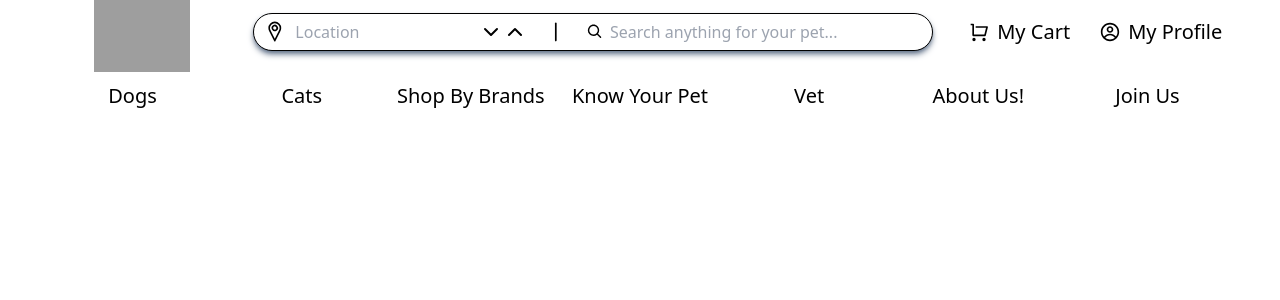
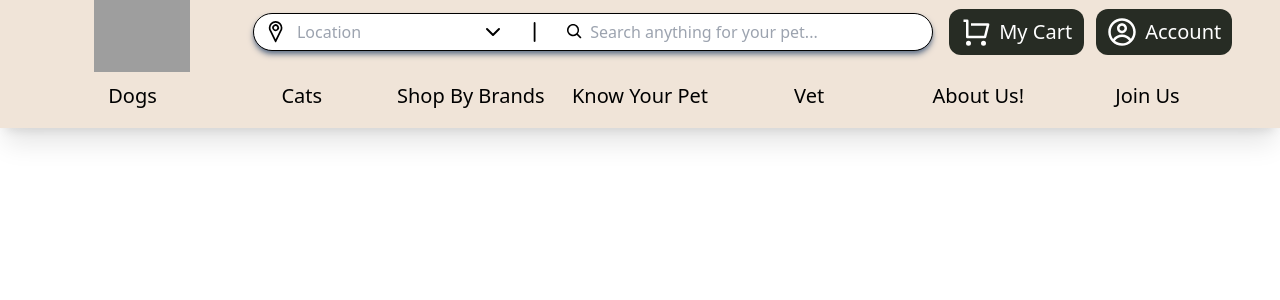
Before and after one commit to tara122333/Pawpi, a React (Create React App) app in the folder client/: page / in a window 1280 px wide. Shown: the top 300 px of the page. Built offline with nearby package versions, Linux system fonts and the light colour scheme; grey boxes are pictures that could not be loaded; the HTML template or start-up script is replaced by a standard one.

Commit message:
Navbar updated

```diff
--- a/client/src/Component/Navbar/Navbar.jsx
+++ b/client/src/Component/Navbar/Navbar.jsx
@@ -1,4 +1,4 @@
-import React from 'react';
+import React, { useState } from 'react';
 import {VscLocation} from "react-icons/vsc";
 import {TbChevronDown,TbChevronUp} from "react-icons/tb";
 import {RxDividerVertical} from "react-icons/rx";
@@ -12,7 +12,7 @@ import LOGO from "../../pawpi_logo.png";
 const NavSm=()=>{
   return(
     <>
-      <div className="h-24 w-full shadow-lg shadow-slate-500 bg-creame">
+      <div className="h-24 w-full shadow-lg py-1 bg-creame">
         <div className="w-full h-3/5 flex items-center justify-around px-2 ">
           <div className="w-1/5 h-full flex items-center justify-start">
             <FiMenu className="text-2xl"/>
@@ -65,12 +65,13 @@ const NavMd=()=>{
 
 //for large devices
 const NavLg=()=>{
+  const [isTemp , setIsTemp] = useState(false);
   return(
     <>
-      <div className="w-full h-32 ">
+      <div className="w-full h-32 bg-creame shadow-xl">
         <div className="flex items-center justify-between px-12 py-2 h-1/2 w-full">
           <div className="w-1/6 h-full flex items-center justify-center">
-            <div className="w-24 h-20 ">
+            <div className="w-24 h-20 cursor-pointer">
             <img src={LOGO}
             alt="logo"
             className="w-full h-full"
@@ -82,13 +83,17 @@ const NavLg=()=>{
             <VscLocation className="text-4xl"/>
 
               <input type="search"
-              className="w-44 h-full text-md text-blue-500 outline-none"
+              className="w-44 h-full text-md text-blue-500 outline-none "
               placeholder="Location "
+              onClick={ ()=> setIsTemp((prev)=> !prev) }
               />
 
-              <div className="text-2xl flex items-center py-2">
-                <TbChevronDown />
-                <TbChevronUp />
+              <div className="text-2xl flex items-center py-2 cursor-pointer">
+
+
+                {
+                  isTemp ? <TbChevronUp onClick={ ()=> setIsTemp((prev)=> !prev) }/> : <TbChevronDown onClick={ ()=> setIsTemp((prev)=> !prev) } />
+                }
               </div>
 
               <RxDividerVertical className="mx-2 text-4xl"/>
@@ -100,15 +105,15 @@ const NavLg=()=>{
               />
           </div>
 
-          <div className="w-1/4 bg-white flex items-center h-4/5 text-xl">
-            <div className="flex items-center justify-center w-full gap-2 hover:bg-orange-300 hover:border border-blue-500 rounded-xl hover:text-blue-500 cursor-pointer">
-              <RiShoppingCartLine/>
+          <div className="w-1/4 flex items-center h-4/5 text-xl gap-3">
+            <div className="flex items-center justify-center w-full gap-2 py-2 bg-royal-green text-white hover:bg-orange-200 hover:border border-blue-700 rounded-xl hover:text-blue-700 cursor-pointer">
+              <RiShoppingCartLine className="text-3xl"/>
               <h1>My Cart</h1>
             </div>
 
-            <div className="flex items-center justify-center w-full gap-2 hover:bg-orange-300 hover:border border-blue-500 rounded-xl hover:text-blue-500 cursor-pointer">
-              <CgProfile/>
-              <h1>My Profile</h1>
+            <div className="flex items-center justify-center w-full gap-2 py-2 bg-royal-green text-white hover:bg-orange-200 hover:border border-blue-700 rounded-xl hover:text-blue-700 cursor-pointer">
+              <CgProfile className="text-3xl"/>
+              <h1>Account</h1>
             </div>
           </div>
         </div>
```
